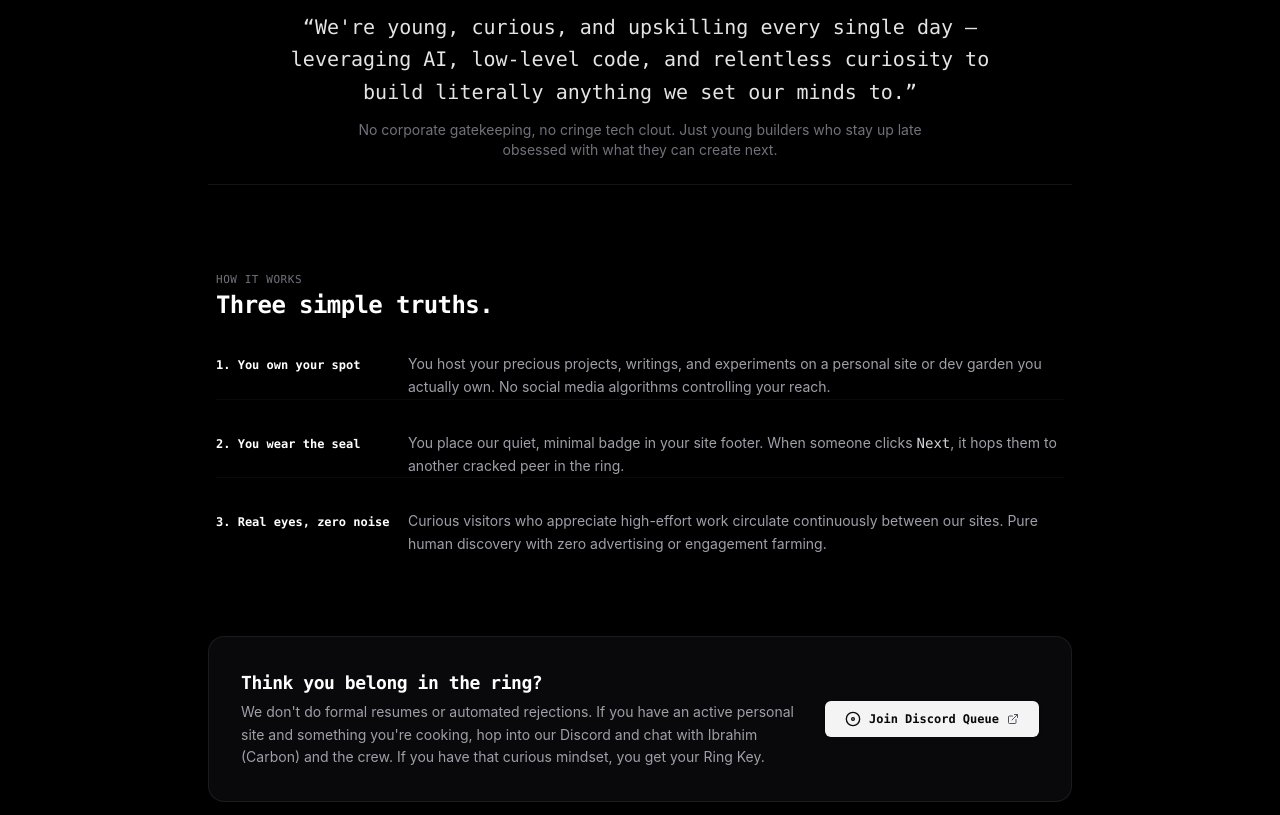
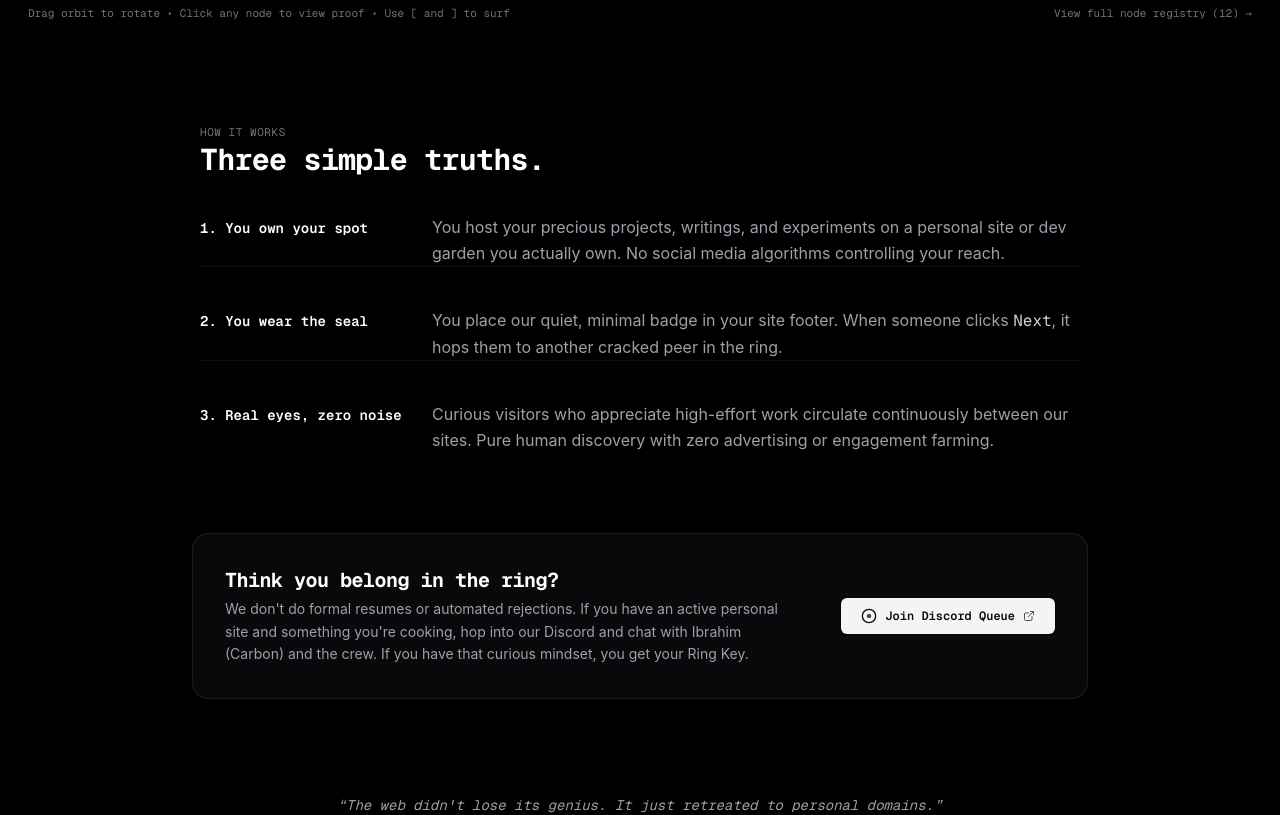
Before and after one commit to carbonthecoder/The-Uncommons-webring, a React (Vite) app: page / in a window 1280 px wide. Shown: the part 1459-2274 px from the top of the page. Built offline with nearby package versions, Linux system fonts and the light colour scheme.

Commit message:
refactor: expand home page width, remove defensive mindset callout, and refine typography

```diff
--- a/src/index.css
+++ b/src/index.css
@@ -8,10 +8,15 @@ body {
   margin: 0;
   background-color: #000000;
   color: #ededed;
-  font-family: -apple-system, BlinkMacSystemFont, "Segoe UI", Roboto, "Geist", Helvetica, Arial, sans-serif;
+  font-family: 'Geist', 'Inter', -apple-system, BlinkMacSystemFont, 'Segoe UI', Roboto, sans-serif;
   overflow-x: hidden;
   -webkit-font-smoothing: antialiased;
+  -moz-osx-font-smoothing: grayscale;
   min-height: 100vh;
+}
+
+code, pre, kbd, .font-mono {
+  font-family: 'Geist Mono', 'JetBrains Mono', ui-monospace, SFMono-Regular, Menlo, Monaco, Consolas, monospace;
 }
 
 /* Custom subtle scrollbar */
--- a/src/pages/HomePage.tsx
+++ b/src/pages/HomePage.tsx
@@ -5,15 +5,15 @@ import type { Member } from '../data/members';
 import { ConstellationCanvas } from '../components/ConstellationCanvas';
 import { MemberDossierModal } from '../components/MemberDossierModal';
 import { sound } from '../utils/audio';
-import { ArrowRight, Disc, BookOpen, Sparkles, ExternalLink } from 'lucide-react';
+import { ArrowRight, Disc, BookOpen, ExternalLink } from 'lucide-react';
 
 export const HomePage: React.FC = () => {
   const [selectedMember, setSelectedMember] = useState<Member | null>(null);
 
   return (
-    <div className="space-y-16 sm:space-y-20 max-w-4xl mx-auto px-2 sm:px-4">
-      {/* 1. Hero Section */}
-      <section className="text-center space-y-5 pt-4 sm:pt-8">
+    <div className="space-y-16 sm:space-y-20 w-full">
+      {/* 1. Hero Section (Full width, bold, effortless) */}
+      <section className="text-center space-y-6 pt-4 sm:pt-8 max-w-3xl mx-auto px-2">
         <div className="inline-flex items-center gap-2 px-3 py-1 rounded-full bg-zinc-950 border border-white/10 text-[11px] sm:text-xs font-mono text-zinc-300">
           <span className="w-1.5 h-1.5 rounded-full bg-emerald-400 animate-pulse shrink-0" />
           <span>THE UNCOMMONS // CLOSED WEBRING</span>
@@ -21,11 +21,11 @@ export const HomePage: React.FC = () => {
           <span className="text-zinc-400 hidden sm:inline">{MEMBERS.length} VETTED NODES</span>
         </div>
 
-        <h1 className="text-3xl sm:text-5xl lg:text-6xl font-mono font-bold tracking-tight text-white leading-tight break-words">
+        <h1 className="text-4xl sm:text-6xl lg:text-7xl font-mono font-bold tracking-tight text-white leading-tight break-words">
           A private constellation of the web&apos;s rarest minds.
         </h1>
 
-        <p className="text-xs sm:text-sm md:text-base text-zinc-400 font-sans max-w-2xl mx-auto leading-relaxed break-words">
+        <p className="text-sm sm:text-base text-zinc-400 font-sans max-w-2xl mx-auto leading-relaxed break-words">
           The Uncommons is an invite-only webring connecting personal sites, dev gardens, and deep research logs into one closed loop. A place for cracked builders and rare thinkers to showcase their most precious, obsessive work and who they actually are &mdash; zero algorithms, no engagement farming, and no corporate slop.
         </p>
 
@@ -67,41 +67,27 @@ export const HomePage: React.FC = () => {
           onSelectMember={setSelectedMember}
         />
         <div className="flex flex-col sm:flex-row items-center justify-between gap-1 text-[11px] font-mono text-zinc-500 px-1 text-center sm:text-left">
-          <span>Drag orbit to rotate &bull; Click any node to view proof &bull; [ and ] to surf</span>
+          <span>Drag orbit to rotate &bull; Click any node to view proof &bull; Use [ and ] to surf</span>
           <Link to="/nodes" className="hover:text-zinc-300 transition-colors">
             View full node registry ({MEMBERS.length}) &rarr;
           </Link>
         </div>
       </section>
 
-      {/* 3. What We're Cooking (Single Pure Sentence, NO CARDS!) */}
-      <section className="text-center py-6 border-y border-white/[0.08] space-y-3 px-2">
-        <div className="inline-flex items-center gap-2 text-xs font-mono text-amber-400">
-          <Sparkles className="w-3.5 h-3.5" />
-          <span className="uppercase tracking-widest font-semibold">The Mindset</span>
-        </div>
-        <p className="text-sm sm:text-lg md:text-xl font-mono text-zinc-200 leading-relaxed max-w-3xl mx-auto break-words font-medium">
-          &ldquo;We&apos;re young, curious, and upskilling every single day &mdash; leveraging AI, low-level code, and relentless curiosity to build literally anything we set our minds to.&rdquo;
-        </p>
-        <p className="text-xs sm:text-sm text-zinc-500 font-sans max-w-xl mx-auto">
-          No corporate gatekeeping, no cringe tech clout. Just young builders who stay up late obsessed with what they can create next.
-        </p>
-      </section>
-
-      {/* 4. How The Ring Works (Flowing Typography, NO CARDS!) */}
-      <section className="space-y-6 px-2">
+      {/* 3. Three Simple Truths (Full width, clean editorial typography, zero sus vibes) */}
+      <section className="space-y-6 pt-4 max-w-4xl mx-auto px-2">
         <div className="space-y-1">
           <span className="text-[11px] font-mono text-zinc-500 uppercase tracking-wider">
             HOW IT WORKS
           </span>
-          <h2 className="text-xl sm:text-2xl font-mono font-bold text-white tracking-tight">
+          <h2 className="text-2xl sm:text-3xl font-mono font-bold text-white tracking-tight">
             Three simple truths.
           </h2>
         </div>
 
-        <div className="space-y-4 text-xs sm:text-sm text-zinc-300 font-sans leading-relaxed divide-y divide-white/[0.04]">
-          <div className="pt-2 flex flex-col sm:flex-row sm:items-baseline gap-1 sm:gap-4">
-            <span className="font-mono text-xs text-white font-semibold shrink-0 sm:w-44">
+        <div className="space-y-5 text-sm sm:text-base text-zinc-300 font-sans leading-relaxed divide-y divide-white/[0.06]">
+          <div className="pt-3 flex flex-col sm:flex-row sm:items-baseline gap-1 sm:gap-6">
+            <span className="font-mono text-xs sm:text-sm text-white font-semibold shrink-0 sm:w-52">
               1. You own your spot
             </span>
             <p className="text-zinc-400">
@@ -109,8 +95,8 @@ export const HomePage: React.FC = () => {
             </p>
           </div>
 
-          <div className="pt-4 flex flex-col sm:flex-row sm:items-baseline gap-1 sm:gap-4">
-            <span className="font-mono text-xs text-white font-semibold shrink-0 sm:w-44">
+          <div className="pt-5 flex flex-col sm:flex-row sm:items-baseline gap-1 sm:gap-6">
+            <span className="font-mono text-xs sm:text-sm text-white font-semibold shrink-0 sm:w-52">
               2. You wear the seal
             </span>
             <p className="text-zinc-400">
@@ -118,8 +104,8 @@ export const HomePage: React.FC = () => {
             </p>
           </div>
 
-          <div className="pt-4 flex flex-col sm:flex-row sm:items-baseline gap-1 sm:gap-4">
-            <span className="font-mono text-xs text-white font-semibold shrink-0 sm:w-44">
+          <div className="pt-5 flex flex-col sm:flex-row sm:items-baseline gap-1 sm:gap-6">
+            <span className="font-mono text-xs sm:text-sm text-white font-semibold shrink-0 sm:w-52">
               3. Real eyes, zero noise
             </span>
             <p className="text-zinc-400">
@@ -129,11 +115,11 @@ export const HomePage: React.FC = () => {
         </div>
       </section>
 
-      {/* 5. How to Join (Direct, Conversational) */}
-      <section className="p-6 sm:p-8 bg-zinc-950 border border-white/[0.08] rounded-2xl space-y-4 text-center sm:text-left">
+      {/* 4. How to Join (Direct, Conversational) */}
+      <section className="p-6 sm:p-8 bg-zinc-950 border border-white/[0.08] rounded-2xl space-y-4 max-w-4xl mx-auto">
         <div className="flex flex-col sm:flex-row sm:items-center justify-between gap-4">
           <div className="space-y-1 max-w-xl">
-            <h3 className="text-lg font-mono font-bold text-white tracking-tight">
+            <h3 className="text-lg sm:text-xl font-mono font-bold text-white tracking-tight">
               Think you belong in the ring?
             </h3>
             <p className="text-xs sm:text-sm text-zinc-400 font-sans leading-relaxed">
@@ -154,7 +140,7 @@ export const HomePage: React.FC = () => {
         </div>
       </section>
 
-      {/* 6. Exit Quote */}
+      {/* 5. Exit Quote */}
       <section className="text-center py-4 space-y-1">
         <p className="font-mono text-xs sm:text-sm text-zinc-400 italic">
           &ldquo;The web didn&apos;t lose its genius. It just retreated to personal domains.&rdquo;
```
